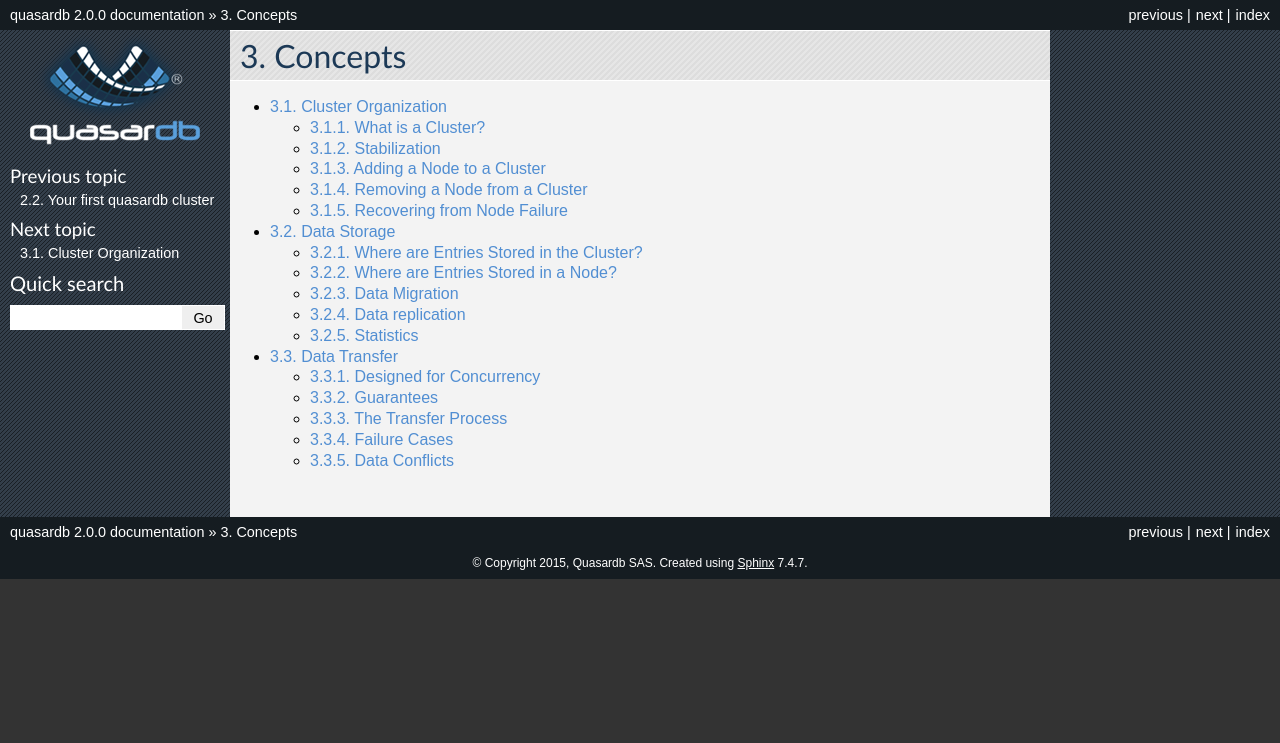
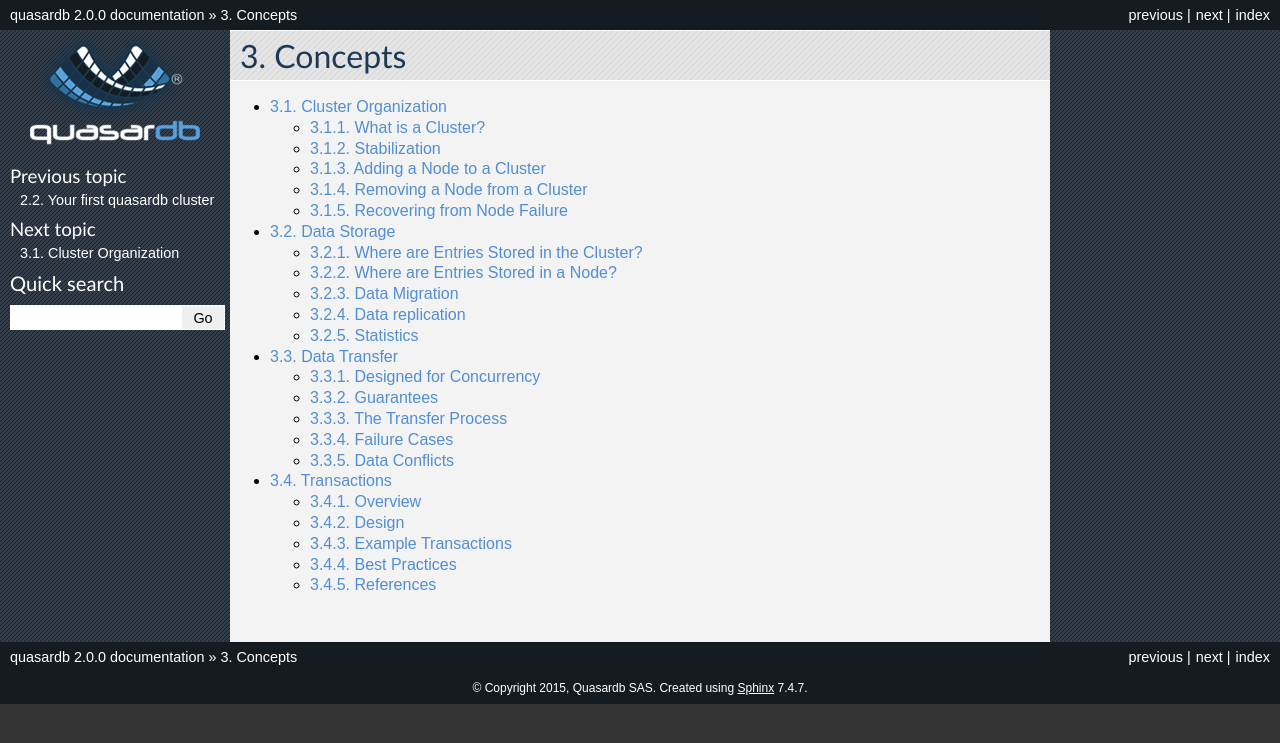
Before and after one commit to iltommi/qdb-documentation, a Sphinx documentation site: the page built from source/concepts/index.rst, in a window 1280 px wide. Shown: the top 743 px of the page. Built offline with Sphinx 7.4.7, drawn with Linux system fonts in a browser that asks for light colours; pages that are not in the unit, such as notebooks, are missing from menus; part of the change alters nothing that is shown.

Commit message:
Add initial transaction documentation. In need of examples and descriptive images.

```diff
--- a/source/concepts/index.rst
+++ b/source/concepts/index.rst
@@ -7,3 +7,4 @@ Concepts
    cluster_organization
    data_storage
    data_transfer
+   transactions
--- /dev/null
+++ b/source/concepts/transactions.rst
@@ -0,0 +1,114 @@
+Transactions
+============
+
+Overview
+--------
+
+While commands in quasardb are already atomic, transactions allow you to run several API commands as an atomic group. All commands in a transaction will be successful or none of them will.
+
+Transactions are only available in Quasardb 2.0.0 and higher.
+
+Design
+------
+
+Transactions in quasardb are based off of `Multiversion concurrency control <http://en.wikipedia.org/wiki/Multiversion_concurrency_control>`_  The basic principle of MVCC is to create a new *uncommitted* version everytime you modify or delete an entry. Each version has a minimum date before which it didn't exist and potentially a maximum date after which it no longer exists. When the transaction is successful the affected version are flagged as *committed*.
+
+Getting an entry is just a matter of getting the version matching the time at which you query it.
+
+In order to implement MVCC in Quasardb, we must meet the following requirements:
+ * Use a unique identifier for each transaction
+ * Store multiple versions of each entity
+ * Determine when each version can be garbage collected
+ * Flag the state of each entity (uncommitted, committed, canceled)
+
+
+Unique Transaction Identifier
+~~~~~~~~~~~~~~~~~~~~~~~~~~~~~
+
+Every time a client creates a new transaction, the quasardb cluster provides the client with a unique transaction ID. This ID is generated from node IDs, which must be unique in the cluster, and a high resolution timestamp.
+
+Relying on the cluster to generate timestamps ensures that offset client clocks cannot tamper with the order of the entries. However, all nodes must be synchronized to prevent a large spread between timestamps. This can be done with NTP.
+
+If two nodes generate the same timestamp for two different transactions, the transaction from the larger node ID will appear "after" the node with the smaller ID. This is not an issue as in the case of any transaction collision we would need to make an arbitrary decision about which transaction came "before" the other.
+
+For more information on how quasardb generates the high-resolution timestamp, see the blog post `A Portable High-Resolution Timestamp in C++ <https://blog.quasardb.net/index.php/2014/06/a-portable-high-resolution-timestamp-in-c/>`_
+
+
+Multiple Versions and Garbage Collection
+~~~~~~~~~~~~~~~~~~~~~~~~~~~~~~~~~~~~~~~~
+
+As of quasardb 2.0.0, each entry is saved in the database as a series of concurrent entries, sorted by their transaction identifiers. To reduce the amount of storage and memory usage, old versions of each entry are automatically garbage collected.
+
+The oldest version of the entry is removed if:
+ * A new version of the entry is added and the total concurrent entries exceeds the cluster "concurrent entries" setting.
+ * The version's timestamp is more than twice the duration of the cluster "transaction duration" setting.
+
+Adjust the "concurrent entries" and "transaction duration" settings to fit your cluster needs. If entries are updated frequently, reduce storage and memory usage by decreasing the concurrent entries limit. If entries are updated infrequently, reduce storage and memory usage by decreasing the transaction duration limit.
+
+If a client requests a transaction ID that has been garbage collected, the cluster will return "not found".
+
+You may manually request garbage collection using the node_request_trim_all command.
+
+
+Transaction States
+~~~~~~~~~~~~~~~~~~
+
+Each version of an entity also stores a transaction state, which can be thought of as an enum: ::
+
+    enum class transaction_state : std::int8_t
+    {
+        inflight = 0,
+        committed = 1,
+        cancelled = 2
+    };
+
+Inflight status means the entry has been recorded in the database, but the parent transaction is still in progress.
+
+Committed status means the entry has been recorded in the database and the parent transaction has completed successfully.
+
+Cancelled status means the entry is invalid, as the parent transaction has failed or been rolled back.
+
+
+Example Transactions
+--------------------
+
+
+Success: Transfer Money
+~~~~~~~~~~~~~~~~~~~~~~~
+
+Failure: Entry Inflight
+~~~~~~~~~~~~~~~~~~~~~~~
+
+Failure: qdb_get() Outside a Transaction
+~~~~~~~~~~~~~~~~~~~~~~~~~~~~~~~~~~~~~~~~
+
+Once a transaction has completed all of its operations, it goes through each operation in order and sets the status from inflight to committed. This means there is a brief period where some entries are inflight and some entries are committed.
+
+When used outside of a transaction, the qdb_get() function returns the latest version of the entry with a committed status. This means a qdb_get() used outside of a transaction may return values from multiple, incongruous database states.
+
+
+Failure: Client Crash Mid-Transaction
+~~~~~~~~~~~~~~~~~~~~~~~~~~~~~~~~~~~~~
+
+If a client crashes in the middle of a transaction, operating on the entries of this transaction will not be possible for the duration of the maximum transaction duration. After which the entry will be trimmed.
+
+
+
+Best Practices
+--------------
+
+When using transactions, wrap all get calls in transactions. This ensures the client receives the latest information without a chance for undefined behavior.
+
+Batch operations and Transactions are very similar. Prefer Transactions when order is important, or all operations must complete successfully, such as a data model update. Prefer Batch when order of operations is not important and when failure of a single operation is not critical, such as a view that updates its information regularly.
+
+
+References
+----------
+
+Use the following links to learn more about MVCC. Keep in mind that the quasardb implementation may be different, especially because it implements MVCC transactions on a distributed cluster.
+
+ * `MVCC on Wikipedia <http://en.wikipedia.org/wiki/Multiversion_concurrency_control>`_
+ * `MVCC unmasked <http://momjian.us/main/writings/pgsql/mvcc.pdf>`_
+ * `MVCC in PostgreSQL <http://www.postgresql.org/docs/7.1/static/mvcc.html>`_
+ * `Understanding PostgreSQL MVCC <http://eric.themoritzfamily.com/understanding-psqls-mvcc.html>`_
+ * `Implementation of MVCC for key-value store <https://highlyscalable.wordpress.com/2012/01/07/mvcc-transactions-key-value/>`_
```
